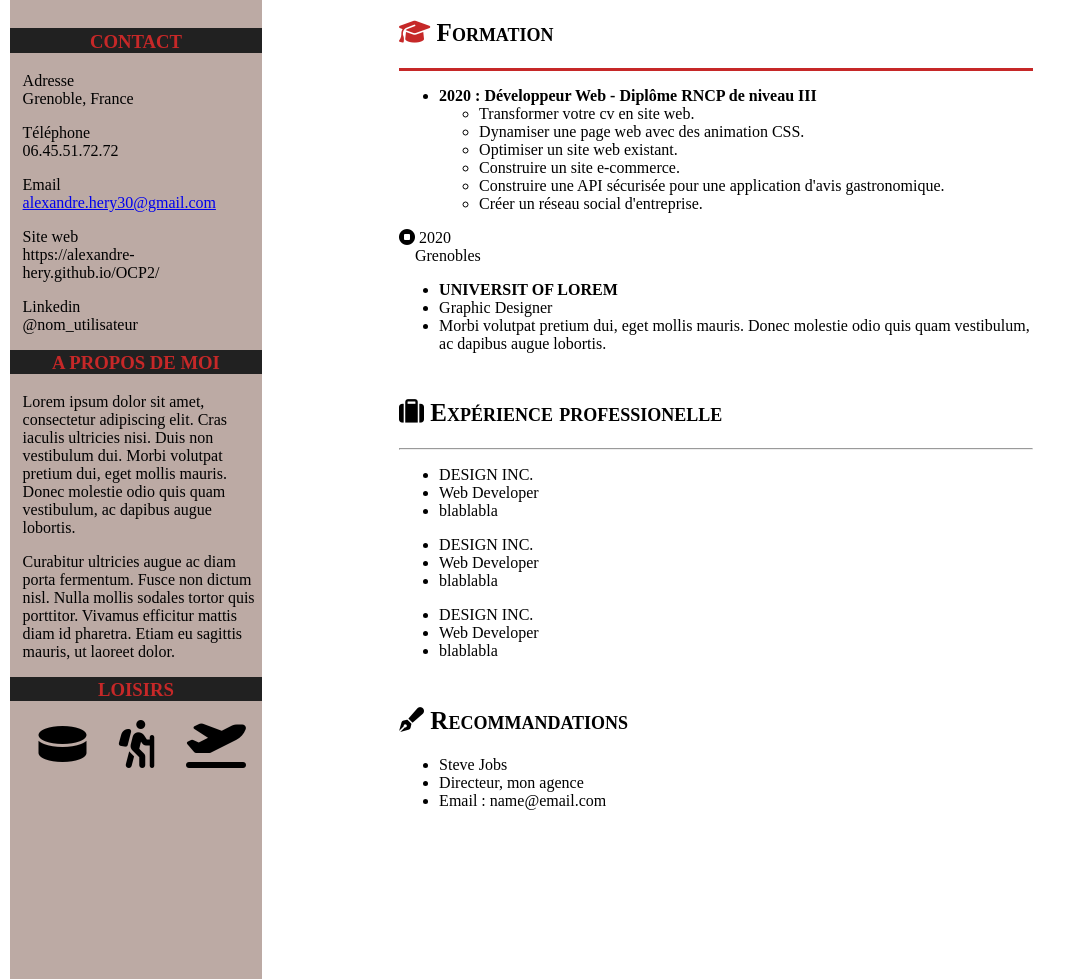
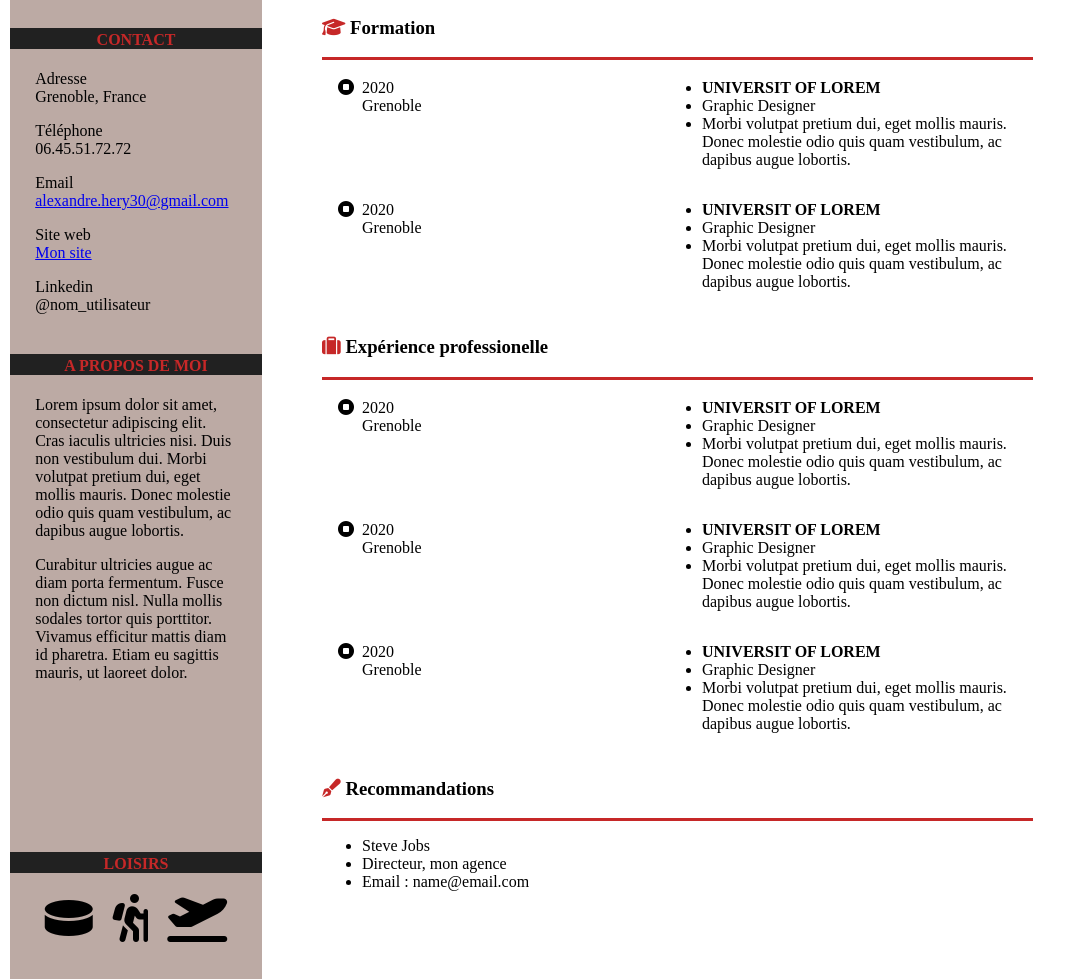
Before and after one commit to Alexandre-HERY/OCP2, a plain HTML site: page index.html in a window 1280 px wide. Shown: the part 217-1196 px from the top of the page, without its empty margins (0-1086 px from the left). Drawn offline with Linux system fonts and the light colour scheme.

Commit message:
bf(Alexandre-HERY-patch-1) : HTML & CSS patch
Structure de la page changée, aside avec margin, bloc main structuré

```diff
--- a/index.html
+++ b/index.html
@@ -32,7 +32,8 @@
                 <img class="photo_hockey" src="photo_hockey.jpg" alt="Logo me représentant au hockey" />
 
                 <div class="contact">
-                    <h3>Contact</h3>
+                    <h4>Contact</h4>
+                        <div class="aside_content">
                         <p>Adresse
                             <br>
                             Grenoble, France</p>
@@ -44,14 +45,17 @@
                             <a href="mailto:'alexandre.hery30@gmail.com'" target="_blank" aria-label="Ouvre un nouvel onglet">alexandre.hery30@gmail.com</a></p>
                         <p>Site web
                             <br>
-                            https://alexandre-hery.github.io/OCP2/</p>
+
+                            <a href="https://alexandre-hery.github.io/OCP2/" target="_blank" Ouvre un nouvel onglet>Mon site</a></p>
                         <p>Linkedin
                             <br>
                             @nom_utilisateur</p>
                         </div>
+                </div>
 
                 <div class="about">
-                    <h3>A propos de moi</h3>
+                    <h4>A propos de moi</h4>
+                    <div class="aside_content">
                         <p>Lorem ipsum dolor sit amet, consectetur adipiscing elit. Cras iaculis ultricies nisi.
                         Duis non vestibulum dui. Morbi volutpat pretium dui, eget mollis mauris.
                         Donec molestie odio quis quam vestibulum, ac dapibus augue lobortis.</p>
@@ -60,9 +64,10 @@
                         Nulla mollis sodales tortor quis porttitor. Vivamus efficitur mattis diam id pharetra.
                         Etiam eu sagittis mauris, ut laoreet dolor.</p>
                     </div>
+                </div>
 
                 <div class="hobbies">
-                    <h3>Loisirs</h3>
+                    <h4>Loisirs</h4>
                     <!-- Logo des loisirs -->
                     <p id="logo_hobbies">
                         <i class="fas fa-hockey-puck fa-3x"></i>
@@ -79,27 +84,19 @@
             <section id="section_training">
                 <div class="training">
                     <div class="training_formation">
-                    <h1><i class="fas fa-graduation-cap"></i> Formation</h1>
+                        <h3><i class="fas fa-graduation-cap"></i> Formation</h3>
                     </div>
+                    <div class="training_icon">
+                    <ul class="fa-ul icon_margin">
+                            <li>
+                                <span class="fa-li">
+                                    <i class="fas fa-stop-circle"></i>
+                                </span>
+                                2020<br>Grenoble
 
-                        <ul>
-                            <li><b>2020 : Développeur Web - Diplôme RNCP de niveau III</b>
-                                <ul>
-                                    <li>Transformer votre cv en site web.</li>
-                                    <li>Dynamiser une page web avec des animation CSS.</li>
-                                    <li>Optimiser un site web existant.</li>
-                                    <li>Construire un site e-commerce.</li>
-                                    <li>Construire une API sécurisée pour une application d'avis gastronomique.</li>
-                                    <li>Créer un réseau social d'entreprise.</li>
-                                </ul>
                             </li>
                         </ul>
-
-                        <div class="training_icon">
-                        <i class="fas fa-stop-circle"></i>
-                        2020<br><span>Grenoble</span>s
-                        </div>
-
+                                <div>
                                     <ul>
                                         <li><b>UNIVERSIT OF LOREM</b></li>
                                         <li>Graphic Designer</li>
@@ -107,38 +104,114 @@
                                             Donec molestie odio quis quam vestibulum, ac dapibus augue lobortis.</li>
                                     </ul>
                                 </div>
+                    </div>
+
+                        <div class="training_icon">
+
+
+                        <ul class="fa-ul icon_margin">
+                            <li>
+                                <span class="fa-li">
+                                    <i class="fas fa-stop-circle"></i>
+                                </span>
+                                2020<br>Grenoble
+
+                            </li>
+                        </ul>
+                                <div>
+                                    <ul>
+                                        <li><b>UNIVERSIT OF LOREM</b></li>
+                                        <li>Graphic Designer</li>
+                                        <li>Morbi volutpat pretium dui, eget mollis mauris.
+                                            Donec molestie odio quis quam vestibulum, ac dapibus augue lobortis.</li>
+                                    </ul>
+                                </div>
+                        </div>
+                </div>
             </section>
 
 
                 <!-- Section 5 Expérience profesionelle -->
             <section id="section_job">
                 <div class="job">
-                    <h1><i class="fas fa-suitcase"></i> Expérience professionelle</h1>
-                    <hr>
+                    <div class="job_icon">
+                    <h3><i class="fas fa-suitcase"></i> Expérience professionelle</h3>
+                    </div>
+
+                        <div class="training_icon">
+
+
+                        <ul class="fa-ul icon_margin">
+                            <li>
+                                <span class="fa-li">
+                                    <i class="fas fa-stop-circle"></i>
+                                </span>
+                                2020<br>Grenoble
+
+                            </li>
+                        </ul>
+                                <div>
                                     <ul>
-                            <li>DESIGN INC.</li>
-                            <li>Web Developer</li>
-                            <li>blablabla</li>
+                                        <li><b>UNIVERSIT OF LOREM</b></li>
+                                        <li>Graphic Designer</li>
+                                        <li>Morbi volutpat pretium dui, eget mollis mauris.
+                                            Donec molestie odio quis quam vestibulum, ac dapibus augue lobortis.</li>
                                     </ul>
+                                </div>
+                        </div>
 
+                        <div class="training_icon">
+
+
+                        <ul class="fa-ul icon_margin">
+                            <li>
+                                <span class="fa-li">
+                                    <i class="fas fa-stop-circle"></i>
+                                </span>
+                                2020<br>Grenoble
+
+                            </li>
+                        </ul>
+                                <div>
                                     <ul>
-                            <li>DESIGN INC.</li>
-                            <li>Web Developer</li>
-                            <li>blablabla</li>
+                                        <li><b>UNIVERSIT OF LOREM</b></li>
+                                        <li>Graphic Designer</li>
+                                        <li>Morbi volutpat pretium dui, eget mollis mauris.
+                                            Donec molestie odio quis quam vestibulum, ac dapibus augue lobortis.</li>
                                     </ul>
+                                </div>
+                        </div>
 
+                        <div class="training_icon">
+
+
+                        <ul class="fa-ul icon_margin">
+                            <li>
+                                <span class="fa-li">
+                                    <i class="fas fa-stop-circle"></i>
+                                </span>
+                                2020<br>Grenoble
+
+                            </li>
+                        </ul>
+                                <div>
                                     <ul>
-                            <li>DESIGN INC.</li>
-                            <li>Web Developer</li>
-                            <li>blablabla</li>
+                                        <li><b>UNIVERSIT OF LOREM</b></li>
+                                        <li>Graphic Designer</li>
+                                        <li>Morbi volutpat pretium dui, eget mollis mauris.
+                                            Donec molestie odio quis quam vestibulum, ac dapibus augue lobortis.</li>
                                     </ul>
+                                </div>
+                        </div>
                 </div>
             </section>
 
 
             <!-- Section 6 Recommandations -->
             <section id="section_reference">
-                <h1><i class="fas fa-pen-fancy"></i> Recommandations</h1>
+                <div class="reference_icon">
+                <h3><i class="fas fa-pen-fancy"></i> Recommandations</h3>
+                </div>
 
                     <ul>
                         <li>Steve Jobs</li>
--- a/style.css
+++ b/style.css
@@ -3,6 +3,7 @@ h1{
     font-variant: small-caps;
     font-style: bold;
     font-size: 25px;
+    margin-bottom: 0;
 }
 
 h1 span{
@@ -16,9 +17,10 @@ h2 span{
 
 h2{
     margin-bottom: 15px;
+    margin-top: 0;
 }
 
-#aside h3{
+#aside h4{
     margin-left: 0;
     margin-top: 1%;
     padding-top: 1%;
@@ -37,12 +39,13 @@ hr{
 }
 
 .training_icon{
-    text-align: start;
-}
-.training_icon span{
-    margin-left: 2.5%;
+    display: flex;
+    justify-content: space-between;
 }
 
+.icon_margin{
+    min-width: 300px;
+}
 
 .photo_hockey{
     width: 60%;
@@ -76,6 +79,7 @@ body{
 
 header{
     grid-area: header;
+    margin-top: 75px;
 }
 
 .sidebar{
@@ -91,11 +95,12 @@ section_reference{
     grid-area: footer;
 }
 
-.training_formation{
+.training_formation, .job_icon, .reference_icon{
     border-bottom: 3px solid #c62828;
+    margin-bottom: 3px;
 }
 
-.training_formation i{
+.training_formation i, .job_icon i, .reference_icon i{
     color: #c62828;
 }
 
@@ -107,11 +112,16 @@ header, section, footer{
     margin-left: 50px;
 }
 
-.contact p, .about p, .hobbies p{
+.aside_content, .hobbies p{
     text-align: left;
-    margin-left: 5%;
+    margin-left: 10%;
+    margin-right: 10%;
 }
 
-.main_content{
-    padding-left: 10%;
+.about{
+    margin-bottom: 170px;
 }
+
+.contact{
+    margin-bottom: 40px;
+}
```
Lines whose indentation alone changed are shown as unchanged.
